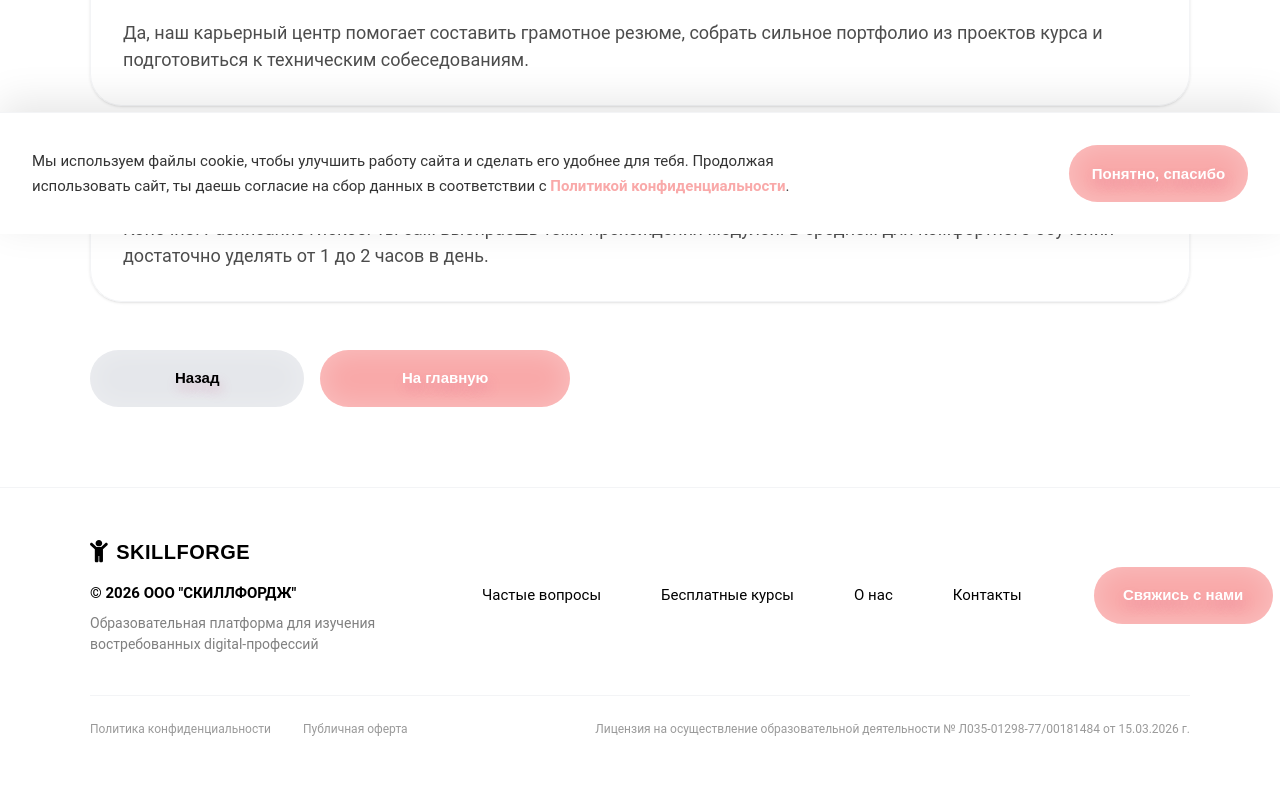
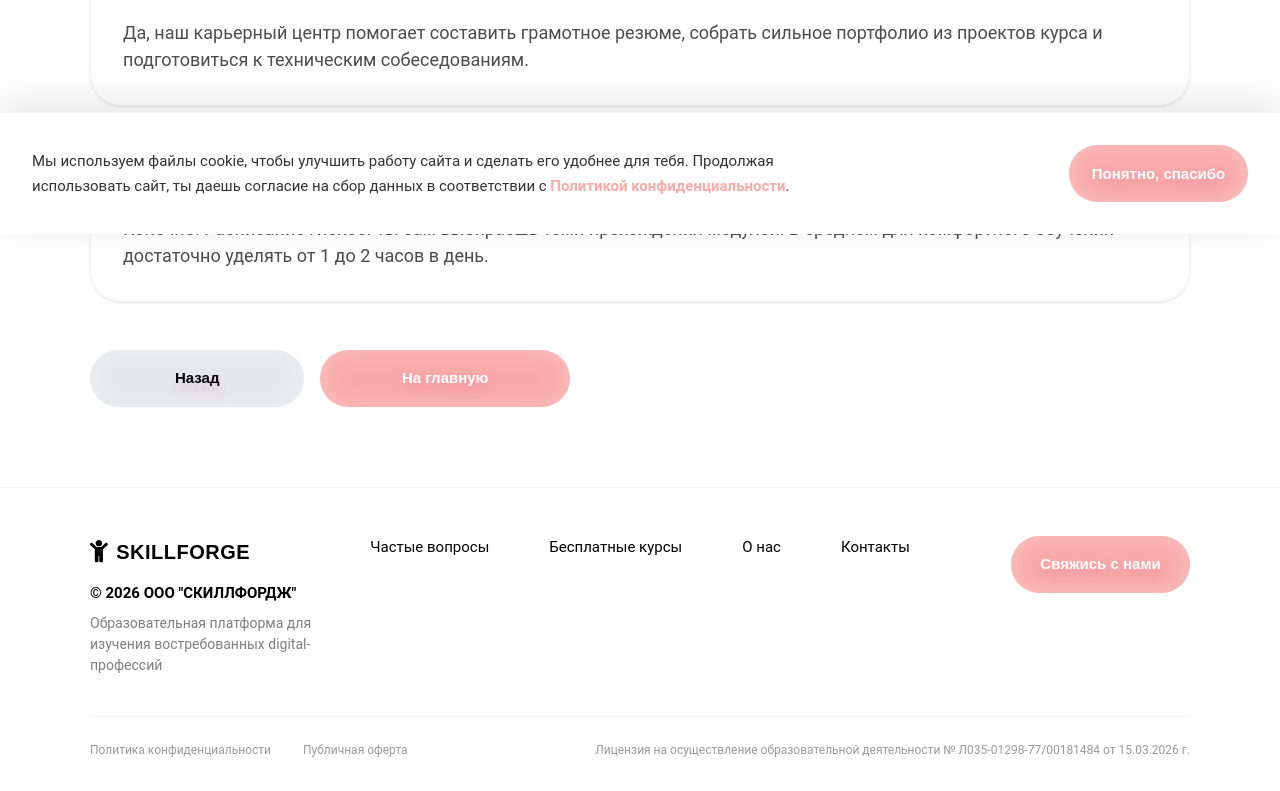
Before and after one commit to awesfdawe/student-lms, a Vue app in the folder frontend/: page /faq in a window 1280 px wide. Shown: the part 566-1357 px from the top of the page. Before the commit the page ends 1336 px from the top, so only its background shows below. Built offline with nearby package versions, Linux system fonts and the light colour scheme.

Commit message:
Refactoring of the frontend

```diff
--- a/frontend/src/assets/style.css
+++ b/frontend/src/assets/style.css
@@ -61,6 +61,19 @@
     transform: scale(0.9);
     opacity: 0.85;
   }
+
+  .btn-wrap-smart {
+    @apply flex flex-wrap gap-3 w-full justify-end;
+  }
+
+  .btn-mobile-right {
+    @apply ml-auto lg:ml-0;
+  }
+
+  .layout-container {
+    @apply px-[1.25rem] xl:px-[5.625rem] max-w-[80rem] mx-auto w-full;
+  }
+
   .hero-start {
     font-weight: 400;
     text-decoration-line: none;
@@ -70,20 +83,69 @@
     background: linear-gradient(180deg, #e5baba 0%, #e08383 100%);
     padding-bottom: 0.375rem;
   }
+
   .quiz-container {
     @apply w-full lg:w-[25rem] shrink-0 bg-gradient-to-b from-[#e5baba99] to-[#e08383db] shadow-[8px_55px_160px_-27px_rgba(223,123,232,0.71)] rounded-[2rem] p-[1.5rem] md:p-[2rem] flex flex-col gap-[2rem];
   }
+
   .quiz-question-box {
     @apply bg-[#2D3149]/38 rounded-[3rem] p-[1.5rem] md:p-[2rem] relative min-h-[9.3125rem] flex items-center;
   }
+
   .quiz-btn {
     @apply w-full bg-white transition-all h-[4.5rem] md:h-[5.75rem] rounded-[4.8rem] font-roboto text-[1rem] md:text-[1.25rem] text-[#3F3F3F] px-4 shadow-sm cursor-pointer hover:shadow-[inset_0_0_1.5125rem_0.1875rem_rgba(249,169,169,0.2),0_10px_20px_rgba(249,169,169,0.2)] hover:-translate-y-1 active:scale-95;
   }
+
   .text-h2 {
     @apply font-geologica font-bold text-[2.5rem] md:text-[3rem] leading-[1.2] text-black;
   }
+
   .text-body {
     @apply font-roboto font-normal text-[1rem] md:text-[1.25rem] leading-[1.4] text-black tracking-[0.03em];
+  }
+
+  .header-wrapper {
+    @apply fixed top-0 left-0 w-full z-50 bg-white/90 backdrop-blur-md shadow-sm transition-all duration-300 ease-in-out;
+  }
+
+  .header-content {
+    @apply relative z-50 flex items-center justify-between px-[1.25rem] xl:px-[5.625rem] max-w-[80rem] mx-auto w-full transition-all duration-300 ease-in-out;
+  }
+
+  .footer-wrapper {
+    @apply w-full pt-[3rem] pb-[2rem] flex flex-col border-t border-gray-100 mt-auto bg-white relative z-10 px-[1.25rem] xl:px-[5.625rem] max-w-[80rem] mx-auto;
+  }
+
+  .footer-top {
+    @apply flex flex-col lg:flex-row items-center lg:items-start justify-between gap-[2.5rem] mb-[2.5rem] w-full;
+  }
+
+  .footer-brand {
+    @apply flex flex-col items-center lg:items-start gap-2 shrink-0 lg:flex-1 lg:max-w-[30%];
+  }
+
+  .footer-nav {
+    @apply flex flex-col lg:flex-row items-center justify-center flex-1 w-full gap-[1.5rem] lg:gap-[2.5rem] xl:gap-[3.75rem] font-roboto text-[0.9375rem] py-[1.5rem] lg:py-0;
+  }
+
+  .footer-nav-link {
+    @apply text-black hover:text-[var(--color-accent)] transition-colors duration-200 whitespace-nowrap;
+  }
+
+  .footer-cta-container {
+    @apply flex flex-wrap justify-end items-center shrink-0 w-full lg:flex-1 lg:max-w-[30%];
+  }
+
+  .footer-bottom {
+    @apply flex flex-col md:flex-row items-center justify-between gap-[1rem] pt-[1.5rem] border-t border-gray-100 font-roboto text-[0.75rem] text-black/40;
+  }
+
+  .footer-bottom-links {
+    @apply flex flex-wrap justify-center gap-[1rem] md:gap-[2rem];
+  }
+
+  .footer-bottom-link {
+    @apply hover:text-[var(--color-accent)] transition-colors;
   }
 }
 
@@ -97,9 +159,11 @@
     transform: translateY(0);
   }
 }
+
 .animate-fade-up {
   animation: fadeUp 0.8s cubic-bezier(0.16, 1, 0.3, 1) forwards;
 }
+
 @media (prefers-reduced-motion: reduce) {
   .animate-fade-up {
     animation: none;
@@ -114,10 +178,12 @@
     transition-duration: 0.01ms !important;
   }
 }
+
 .hero-wrapper {
   position: relative;
   z-index: 1;
 }
+
 .hero-wrapper::before {
   content: '';
   position: absolute;
@@ -134,6 +200,7 @@
   pointer-events: none;
   z-index: -1;
 }
+
 @media (min-width: 100rem) {
   .hero-wrapper::before {
     max-width: 112.5rem;
--- a/frontend/src/components/courses/CoursesSection.vue
+++ b/frontend/src/components/courses/CoursesSection.vue
@@ -1,7 +1,5 @@
 <template>
-  <section
-    class="relative z-10 pt-[5rem] md:pt-[10rem] pb-[3rem] md:pb-[6rem] px-[1.25rem] xl:px-[5.625rem] max-w-[80rem] mx-auto"
-  >
+  <section class="relative z-10 pt-[5rem] md:pt-[10rem] pb-[3rem] md:pb-[6rem] layout-container">
     <div
       ref="sectionRef"
       class="grid grid-cols-1 lg:grid-cols-2 gap-[1.5rem] md:gap-[2.5rem] transition-all duration-1000 transform"
--- a/frontend/src/components/footer/Footer.vue
+++ b/frontend/src/components/footer/Footer.vue
@@ -1,60 +1,36 @@
 <template>
-  <footer
-    class="w-full pt-[3rem] pb-[2rem] px-[1.25rem] xl:px-[5.625rem] max-w-[80rem] mx-auto flex flex-col border-t border-gray-100 mt-auto bg-white relative z-10"
-  >
-    <div
-      class="flex flex-col lg:flex-row items-center justify-between gap-[2.5rem] mb-[2.5rem] w-full"
-    >
-      <div class="flex flex-col items-center lg:items-start gap-2 shrink-0">
+  <footer class="footer-wrapper">
+    <div class="footer-top">
+      <div class="footer-brand">
         <HeaderLogo />
         <span class="font-roboto text-[0.9375rem] text-black mt-2 font-bold">
           © 2026 ООО "СКИЛЛФОРДЖ"
         </span>
-        <span
-          class="font-roboto text-[0.875rem] text-black/50 text-center lg:text-left max-w-[20rem]"
-        >
+        <span class="font-roboto text-[0.875rem] text-black/50 text-center lg:text-left">
           Образовательная платформа для изучения востребованных digital-профессий
         </span>
       </div>
 
-      <nav
-        class="flex flex-col lg:flex-row items-center justify-center flex-1 w-full gap-[1.5rem] lg:gap-[2.5rem] xl:gap-[3.75rem] font-roboto text-[0.9375rem] px-[2rem]"
-      >
-        <router-link
-          to="/faq"
-          class="text-black hover:text-accent transition-colors duration-200 whitespace-nowrap"
-          >Частые вопросы</router-link
-        >
-        <router-link
-          to="/free"
-          class="text-black hover:text-accent transition-colors duration-200 whitespace-nowrap"
-          >Бесплатные курсы</router-link
-        >
-        <router-link
-          to="/about"
-          class="text-black hover:text-accent transition-colors duration-200 whitespace-nowrap"
-          >О нас</router-link
-        >
-        <router-link
-          to="/contacts"
-          class="text-black hover:text-accent transition-colors duration-200 whitespace-nowrap"
-          >Контакты</router-link
-        >
+      <nav class="footer-nav">
+        <router-link to="/faq" class="footer-nav-link">Частые вопросы</router-link>
+        <router-link to="/free" class="footer-nav-link">Бесплатные курсы</router-link>
+        <router-link to="/about" class="footer-nav-link">О нас</router-link>
+        <router-link to="/contacts" class="footer-nav-link">Контакты</router-link>
       </nav>
 
-      <router-link to="/contacts" class="btn-cta shrink-0"> Свяжись с нами </router-link>
+      <div class="footer-cta-container">
+        <div class="btn-wrap-smart">
+          <router-link to="/contacts" class="btn-cta btn-mobile-right">Свяжись с нами</router-link>
+        </div>
+      </div>
     </div>
 
-    <div
-      class="flex flex-col md:flex-row items-center justify-between gap-[1rem] pt-[1.5rem] border-t border-gray-100 font-roboto text-[0.75rem] text-black/40"
-    >
-      <div class="flex flex-wrap justify-center gap-[1rem] md:gap-[2rem]">
-        <router-link to="/privacy" class="hover:text-accent transition-colors"
+    <div class="footer-bottom">
+      <div class="footer-bottom-links">
+        <router-link to="/privacy" class="footer-bottom-link"
           >Политика конфиденциальности</router-link
         >
-        <router-link to="/terms" class="hover:text-accent transition-colors"
-          >Публичная оферта</router-link
-        >
+        <router-link to="/terms" class="footer-bottom-link">Публичная оферта</router-link>
       </div>
       <div class="text-center md:text-right">
         Лицензия на осуществление образовательной деятельности № Л035-01298-77/00181484 от
--- a/frontend/src/components/header/Header.vue
+++ b/frontend/src/components/header/Header.vue
@@ -1,7 +1,7 @@
 <template>
-  <header class="fixed top-0 left-0 w-full z-50">
+  <header class="header-wrapper">
     <div
-      class="relative z-50 flex items-center justify-between px-[1.25rem] xl:px-[5.625rem] bg-white/90 backdrop-blur-md shadow-sm transition-all duration-300 ease-in-out"
+      class="header-content"
       :class="isScrolled ? 'py-[0.75rem] xl:py-[1rem]' : 'py-[1.25rem] xl:py-[2.125rem]'"
     >
       <HeaderLogo />
--- a/frontend/src/components/hero/HeroSection.vue
+++ b/frontend/src/components/hero/HeroSection.vue
@@ -1,6 +1,6 @@
 <template>
   <section
-    class="relative z-10 flex flex-col justify-center md:block min-h-[calc(100vh-5.625rem)] md:min-h-0 py-[2rem] md:py-0 md:pt-[16.6875rem] pb-[3rem] md:pb-[6rem] px-[1.25rem] xl:px-[5.625rem] max-w-[80rem] mx-auto mt-[5.625rem] md:mt-0"
+    class="relative z-10 flex flex-col justify-center md:block min-h-[calc(100vh-5.625rem)] md:min-h-0 py-[2rem] md:py-0 md:pt-[16.6875rem] pb-[3rem] md:pb-[6rem] layout-container mt-[5.625rem] md:mt-0"
   >
     <div class="w-full">
       <HeroTitle />
--- a/frontend/src/views/ContactsPage.vue
+++ b/frontend/src/views/ContactsPage.vue
@@ -22,7 +22,7 @@
               <b class="text-accent">Email:</b> hello@skillforge.ru
             </p>
             <p class="font-roboto text-[1.125rem] md:text-[1.25rem] text-black">
-              <b class="text-accent">Офис:</b> г. Москва, Инновационный центр Сколково
+              <b class="text-accent">Офис:</b> г. Калининград, ул. Брамса 9, кабинет 11
             </p>
           </div>
         </div>
```
